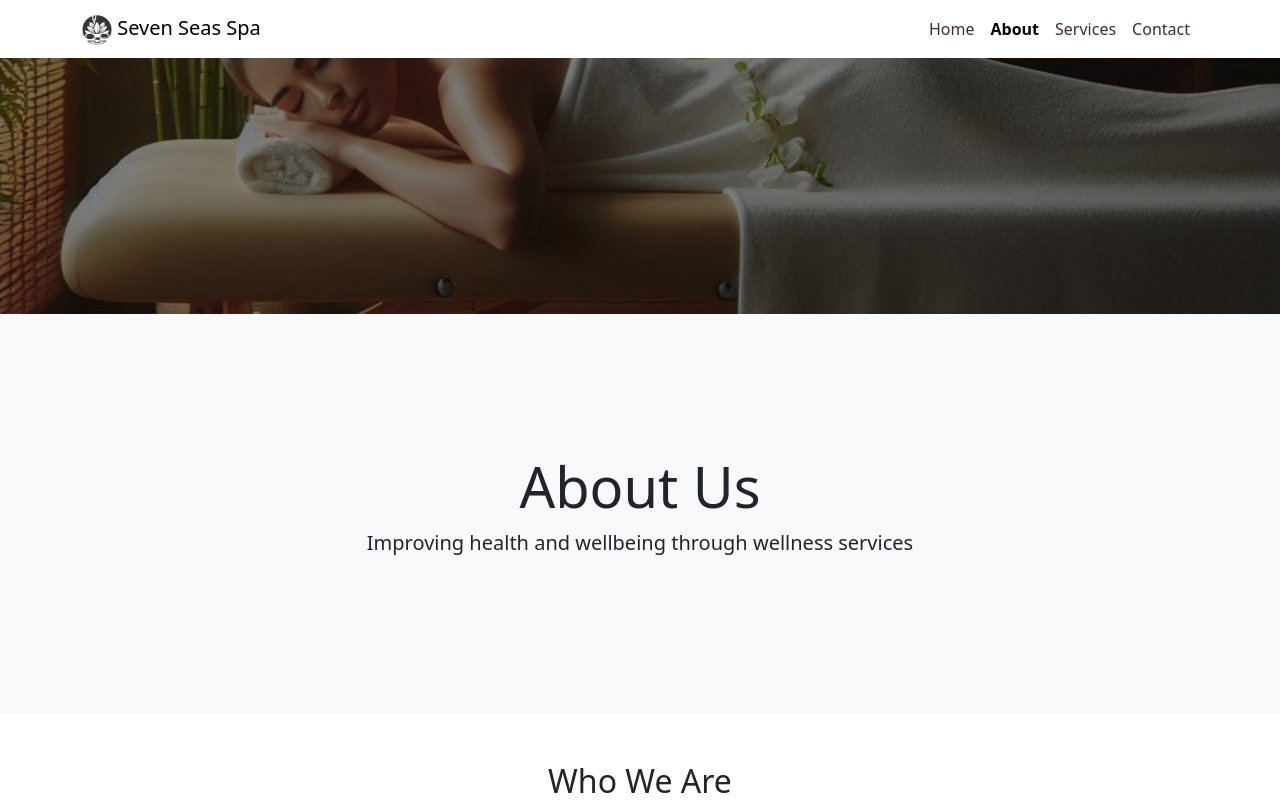
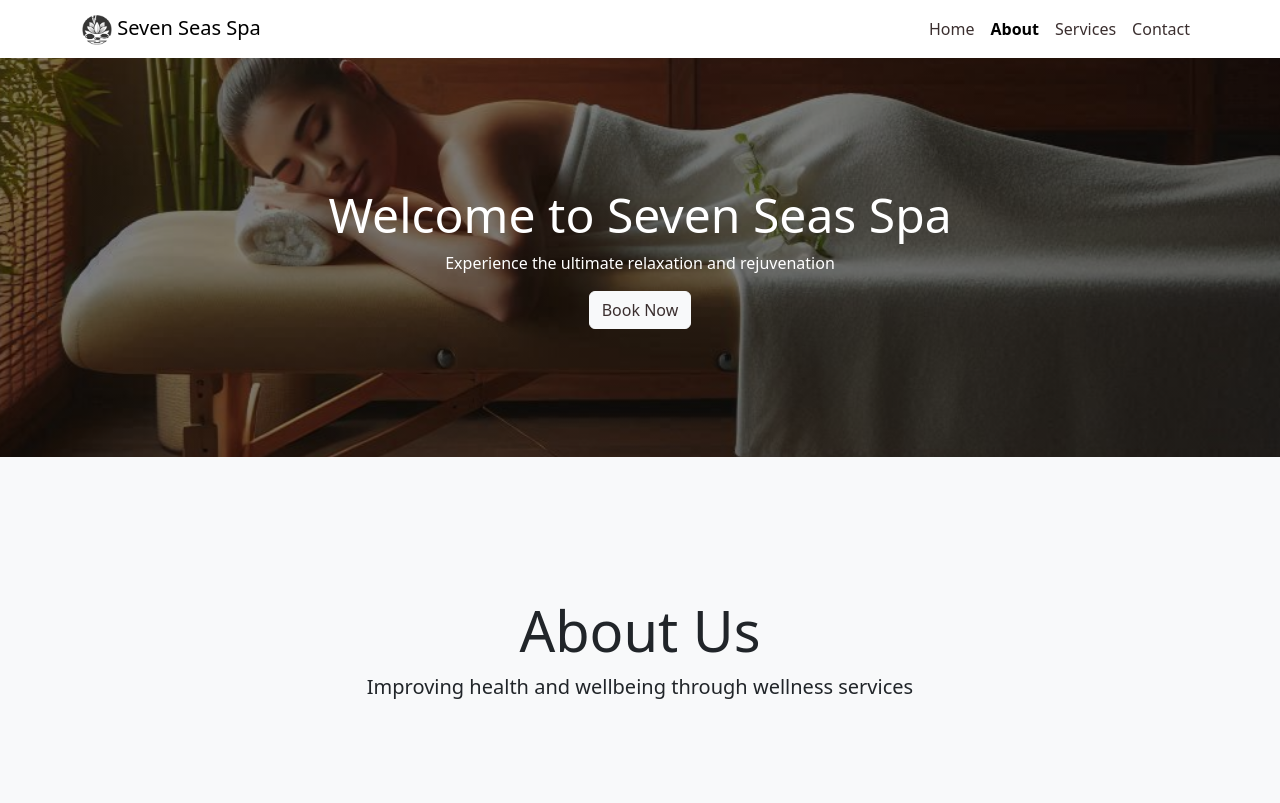
Before and after one commit to newworldhost/sevenseasspa, a plain HTML site: page about.html in a window 1280 px wide. Shown: the top 803 px of the page. Drawn offline with nearby package versions, Linux system fonts and the light colour scheme; files whose address does not match are found by name.

Commit message:
missing links added hero section corrected

```diff
--- a/about.html
+++ b/about.html
@@ -31,7 +31,7 @@
                         <a class="nav-link active" href="about.html">About</a>
                     </li>
                     <li class="nav-item">
-                        <a class="nav-link" href="#">Services</a>
+                        <a class="nav-link" href="services.html">Services</a>
                     </li>
                     <li class="nav-item">
                         <a class="nav-link" href="contact.html">Contact</a>
@@ -41,9 +41,12 @@
         </div>
     </nav>
 
-    <!-- Hero Section -->
-    <div class="hero">
-        <!-- Empty Hero Section -->
+    <div class="hero text-center">
+        <div class="container">
+            <h1>Welcome to Seven Seas Spa</h1>
+            <p>Experience the ultimate relaxation and rejuvenation</p>
+            <a href="#" class="btn btn-light">Book Now</a>
+        </div>
     </div>
     <div class="hero-section d-flex align-items-center justify-content-center text-center bg-light" style="height: 50vh;">
         <div>
```
Also changed, not shown: contact.html (+2 -2 lines), services.html (+7 -0 lines).
